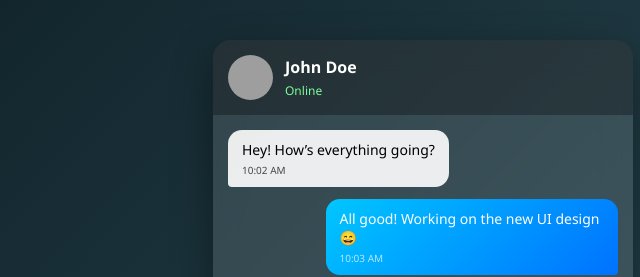
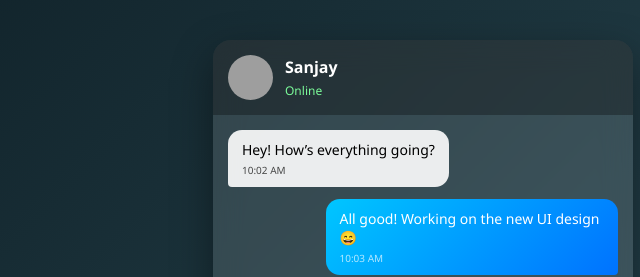
Before and after one commit to Sanjay-1706/chat-ui, a plain HTML site: page index.html in a window 1280 px wide. Shown: the top 277 px of the page, 217-857 px from the left. Drawn offline with Linux system fonts and the light colour scheme; grey boxes are pictures that could not be loaded.

Commit message:
Update index.html

```diff
--- a/index.html
+++ b/index.html
@@ -15,7 +15,7 @@
       <div class="user-info">
         <img src="https://i.pravatar.cc/100?img=12" alt="User">
         <div>
-          <h4>John Doe</h4>
+          <h4>Sanjay</h4>
           <span>Online</span>
         </div>
       </div>
```
